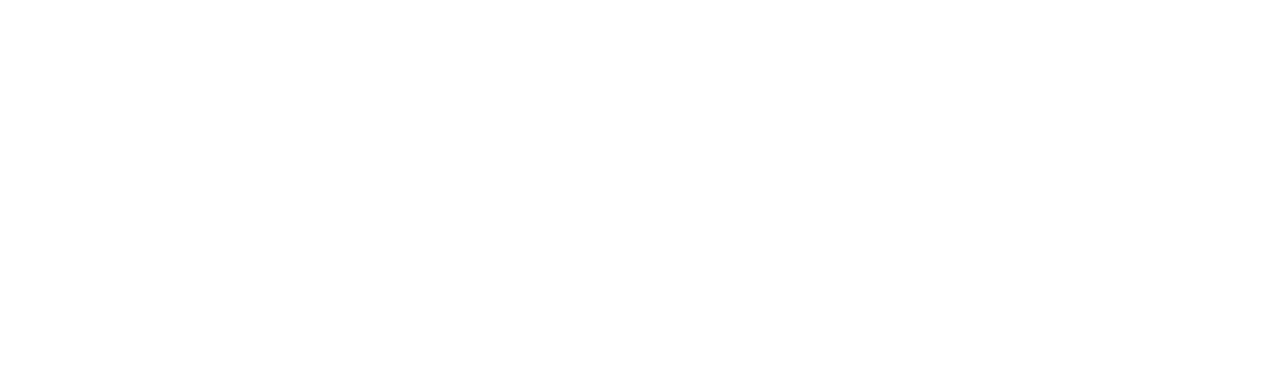
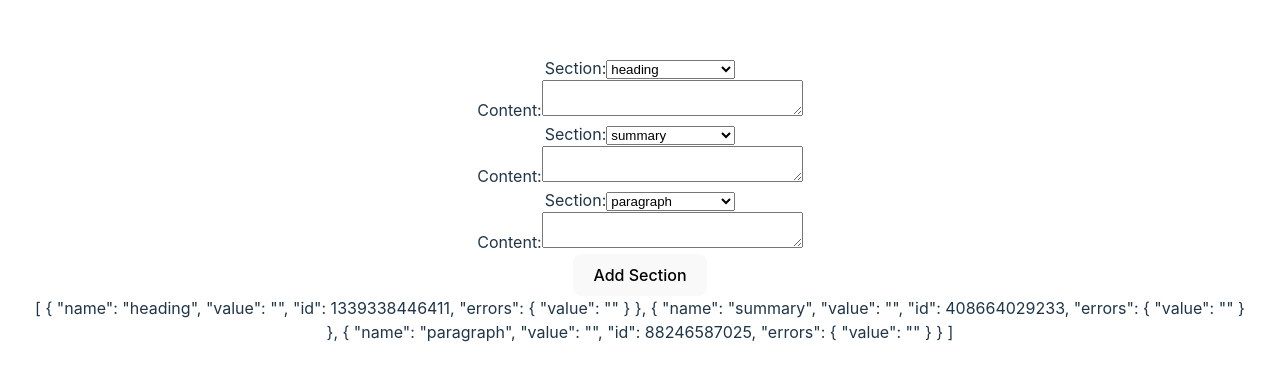
Before and after one commit to jamawe/draggable-article, a Vue app: page / in a window 1280 px wide. Shown: the part 200-580 px from the top of the page. Built offline with nearby package versions, Linux system fonts and the light colour scheme.

Commit message:
feature: Add basic section select functionality

```diff
--- a/src/App.vue
+++ b/src/App.vue
@@ -1,28 +1,217 @@
 <script setup>
 // This starter template is using Vue 3 <script setup> SFCs
 // Check out https://vuejs.org/api/sfc-script-setup.html#script-setup
-const templateBasic = [
-  { key: 'heading', value: '', id: generateId(), errors: { value: '' } },
-  { key: 'summary', value: '', id: generateId(), errors: { value: '' } },
-  { key: 'paragraph', value: '', id: generateId(), errors: { value: '' } },
-]
+import draggable from 'vuedraggable';
+import { generateId } from './modules/_helpers.mjs';
 
-function generateId() {
-  return Math.floor(Date.now() * Math.random());
+import { ref } from "vue";
+
+const state = ref({
+  templateBasic: [
+    { name: 'heading', value: '', id: generateId(), errors: { value: '' } },
+    { name: 'summary', value: '', id: generateId(), errors: { value: '' } },
+    { name: 'paragraph', value: '', id: generateId(), errors: { value: '' } },
+  ],
+  sectionsToSelect: [
+    { name: 'heading', disabled: false },
+    { name: 'image', disabled: false },
+    { name: 'listarray', disabled: false },
+    { name: 'paragraph', disabled: false },
+    { name: 'subheading', disabled: false },
+    { name: 'summary', disabled: false },
+    { name: 'table', disabled: false },
+  ],
+  uniqueSections: ['heading', 'summary'],
+  previousSelect: '',
+});
+
+function disableSectionsBasedOnArticle() {
+  articleForForm.value.forEach(section => {
+    // If prev select is unique section, disable option in select
+    if (state.value.uniqueSections.includes(section.name)) {
+      console.log('%c', 'color: darkseagreen; font-weight: bold;', section.name);
+      const i = findIndexOfUniqueSection(section.name);
+      setDisabledOnSectionsToSelect(i, true);
+    }
+  });
 }
 
-const sectionsToSelect = [
-  'heading', 'image', 'listarray', 'paragraph', 'subheading', 'summary', 'table'
-];
+function addSection() {
+  const newSection = { name: '', id: generateId(), errors: { value: '' } };
+  articleForForm.value.push(newSection);
+}
+
+function setPreviousSelect(previousSelect) {
+  console.log('%cpreviousSelect', 'color: darkseagreen; font-weight: bold;', previousSelect);
+  state.value.previousSelect = previousSelect;
+}
+
+function handleNewSelect(newSelect, sectionId) {
+  // If prev + new select are the same, do nothing
+  if (state.value.previousSelect === newSelect) return;
+
+  // If prev select is unique section, its option can be enabled again
+  if (state.value.uniqueSections.includes(state.value.previousSelect)) {
+    const i = findIndexOfUniqueSection(state.value.previousSelect);
+    setDisabledOnSectionsToSelect(i, false);
+  }
+
+  // If new select is unique section, its option needs to be disabled
+  if (state.value.uniqueSections.includes(newSelect)) {
+    const i = findIndexOfUniqueSection(newSelect);
+    setDisabledOnSectionsToSelect(i, true);
+  }
+
+  // Reset section after other option was selected
+  resetSectionAfterSelectChange(state.value.previousSelect, sectionId);
+}
+
+function findIndexOfUniqueSection(uniqueSection) {
+  const i = state.value.sectionsToSelect.findIndex(section => section.name === uniqueSection);
+  console.log('%cfindIndexOfUniqueSection i', 'color: darkseagreen; font-weight: bold;', i);
+  return i;
+}
+
+function setDisabledOnSectionsToSelect(indexSection, isDisabled) {
+  state.value.sectionsToSelect[indexSection].disabled = isDisabled;
+}
+
+function resetSectionAfterSelectChange(sectionToReset, sectionId) {
+  // Get index of sectionToReset in articleForForm
+  const i = findArticleSectionIndex(sectionId);
+  console.log('%cresetSectionAfterSelectChange i', 'color: darkseagreen; font-weight: bold;', i);
+
+  // Reset props sectionToReset object
+  switch (sectionToReset) {
+    case 'image':
+      articleForForm.value[i].url = '';
+      articleForForm.value[i].name = '';
+      articleForForm.value[i].alt = '';
+      articleForForm.value[i].is_title_image = false;
+      articleForForm.value[i].url = '';
+      break;
+    case 'listarray':
+      articleForForm.value[i].items = [];
+      break;
+    case 'table':
+      // TODO Handle table case
+      console.log('%cresetSectionAfterSelectChange case table', 'color: darkseagreen; font-weight: bold;');
+      break;
+    default:
+      articleForForm.value[i].value = '';
+      break;
+  }
+}
+
+function findArticleSectionIndex(sectionId) {
+  return articleForForm.value.findIndex(section => section.id === sectionId);
+}
 
 // Create deep template copy
 // NOTE: Can be skipped if template logic will not be implemented
-const articleForForm = JSON.parse(JSON.stringify(templateBasic));
-const articleForDisplay = []; // Derive from articleForForm
+const articleForForm = ref(JSON.parse(JSON.stringify(state.value.templateBasic)));
+const articleForDisplay = []; // Derive from articleForForm (const bla = computed() => {return stuff})
+
+disableSectionsBasedOnArticle();
 </script>
 
 <template>
   <div class="form">
+
+    <draggable
+      v-model="articleForForm"
+      item-key="id"
+      @start="drag=true" @end="drag=false">
+      <template #item="{ element }">
+        <div>
+          <!-- SELECT SECTION -->
+          <div>
+            <label for="">Section:</label>
+            <select
+              v-model="element.name" name="" id=""
+              @focus="setPreviousSelect($event.target.value)"
+              @change="handleNewSelect($event.target.value, element.id)">
+              <option value selected disabled >Choose A Section</option>
+              <option
+                v-for="(section, i) in state.sectionsToSelect"
+                :key="i"
+                :value="section.name"
+                :disabled="section.disabled">{{ section.name }}</option>
+            </select>
+          </div>
+
+          <!-- NO SECTION YET -->
+          <template v-if="element.name === ''">
+            <div>
+              Please remember to choose a section.
+            </div>
+          </template>
+
+          <!-- IMAGE SECTION -->
+          <template v-else-if="element.name === 'image'">
+            <!-- Button to choose image -->
+            <div>
+              <label for="">
+                <span>Choose Image</span>
+              </label>
+              <input type="file" name="" id="" accept="image/*">
+            </div>
+
+            <!-- Preview with progress bar -->
+            <div></div>
+
+            <!-- Name -->
+            <div></div>
+
+            <!-- Alt text -->
+            <div></div>
+
+            <!-- Title image -->
+            <div></div>
+          </template>
+
+          <!-- LISTARRAY SECTION -->
+          <template v-else-if="element.name === 'listarray'">
+            <div>
+              <fieldset>
+                <legend>Items</legend>
+                <div>
+                  <!-- Loop through items -->
+                  <div></div>
+                </div>
+              </fieldset>
+            </div>
+          </template>
+
+          <!-- TABLE SECTION -->
+          <template v-else-if="element.name === 'table'">
+            <div>
+
+            </div>
+          </template>
+
+          <!-- HEADING / PARAGRAPH / SUBHEADING / SUMMARY SECTION -->
+          <template v-else>
+            <div>
+              <label for="">Content:</label>
+              <textarea name="" id="" cols="30" rows="2"></textarea>
+            </div>
+          </template>
+        </div>
+      </template>
+    </draggable>
+
+    <!-- Add section -->
+    <div>
+      <button
+        @click="addSection"
+        type="button">
+          Add Section
+      </button>
+    </div>
+
+    {{articleForForm}}
+
   </div>
 
   <!-- <div class="display">
```
